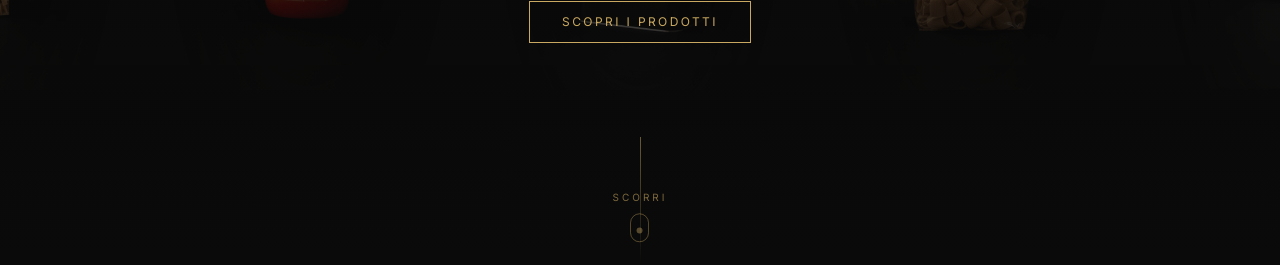
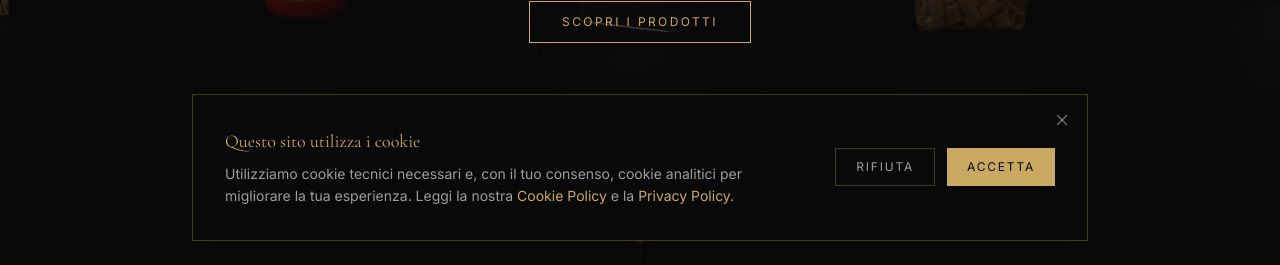
Before and after one commit to giovanniobletter/gbio, a Next.js app: page /it in a window 1280 px wide. Shown: the part 535-800 px from the top of the page. Built offline with nearby package versions, Linux system fonts and the light colour scheme; no server answers.

Commit message:
Aggiungi cookie banner GDPR con consenso per analytics
Il banner appare al primo accesso e permette di accettare o rifiutare
i cookie analitici. Google Analytics si carica solo dopo il consenso.
La scelta viene salvata in localStorage.

Co-Authored-By: Claude Opus 4.6 <noreply@anthropic.com>

```diff
--- a/src/app/layout.tsx
+++ b/src/app/layout.tsx
@@ -1,9 +1,7 @@
 import type { Metadata } from 'next'
-import Script from 'next/script'
 import { Cormorant_Garamond, Inter, Noto_Sans_SC, Bodoni_Moda } from 'next/font/google'
+import { CookieBanner } from '@/components/ui/CookieBanner'
 import './globals.css'
-
-const GA_ID = process.env.NEXT_PUBLIC_GA_ID
 
 const cormorant = Cormorant_Garamond({
   subsets: ['latin', 'latin-ext', 'cyrillic'],
@@ -54,23 +52,8 @@ export default function RootLayout({
       className={`${cormorant.variable} ${inter.variable} ${notoSansSC.variable} ${bodoni.variable}`}
     >
       <body className="cursor-custom">
-        {GA_ID && (
-          <>
-            <Script
-              src={`https://www.googletagmanager.com/gtag/js?id=${GA_ID}`}
-              strategy="afterInteractive"
-            />
-            <Script id="google-analytics" strategy="afterInteractive">
-              {`
-                window.dataLayer = window.dataLayer || [];
-                function gtag(){dataLayer.push(arguments);}
-                gtag('js', new Date());
-                gtag('config', '${GA_ID}');
-              `}
-            </Script>
-          </>
-        )}
         {children}
+        <CookieBanner />
       </body>
     </html>
   )
--- /dev/null
+++ b/src/components/ui/CookieBanner.tsx
@@ -0,0 +1,115 @@
+'use client'
+
+import { useState, useEffect } from 'react'
+import { motion, AnimatePresence } from 'framer-motion'
+import { X } from 'lucide-react'
+
+const GA_ID = process.env.NEXT_PUBLIC_GA_ID
+
+function loadGA() {
+  if (!GA_ID || typeof window === 'undefined') return
+
+  // Load gtag script
+  const script = document.createElement('script')
+  script.src = `https://www.googletagmanager.com/gtag/js?id=${GA_ID}`
+  script.async = true
+  document.head.appendChild(script)
+
+  // Initialize gtag
+  window.dataLayer = window.dataLayer || []
+  function gtag(...args: unknown[]) {
+    window.dataLayer.push(args)
+  }
+  gtag('js', new Date())
+  gtag('config', GA_ID)
+}
+
+declare global {
+  interface Window {
+    dataLayer: unknown[]
+  }
+}
+
+export function CookieBanner() {
+  const [visible, setVisible] = useState(false)
+
+  useEffect(() => {
+    const consent = localStorage.getItem('cookie-consent')
+    if (consent === 'accepted') {
+      loadGA()
+    } else if (consent === null) {
+      // No choice made yet — show banner after a short delay
+      const timer = setTimeout(() => setVisible(true), 1500)
+      return () => clearTimeout(timer)
+    }
+  }, [])
+
+  const accept = () => {
+    localStorage.setItem('cookie-consent', 'accepted')
+    setVisible(false)
+    loadGA()
+  }
+
+  const reject = () => {
+    localStorage.setItem('cookie-consent', 'rejected')
+    setVisible(false)
+  }
+
+  return (
+    <AnimatePresence>
+      {visible && (
+        <motion.div
+          initial={{ y: 100, opacity: 0 }}
+          animate={{ y: 0, opacity: 1 }}
+          exit={{ y: 100, opacity: 0 }}
+          transition={{ duration: 0.4, ease: [0.16, 1, 0.3, 1] }}
+          className="fixed bottom-0 left-0 right-0 z-[9999] p-4 md:p-6"
+        >
+          <div className="container-custom max-w-4xl mx-auto bg-nero/95 backdrop-blur-md border border-gold/30 p-6 md:p-8 shadow-2xl">
+            <button
+              onClick={reject}
+              className="absolute top-4 right-4 text-bianco/40 hover:text-gold transition-colors"
+              aria-label="Chiudi"
+            >
+              <X size={18} />
+            </button>
+
+            <div className="flex flex-col md:flex-row md:items-center gap-6">
+              <div className="flex-1">
+                <h3 className="font-serif text-lg text-gold mb-2">
+                  Questo sito utilizza i cookie
+                </h3>
+                <p className="font-sans text-sm text-bianco/60 leading-relaxed">
+                  Utilizziamo cookie tecnici necessari e, con il tuo consenso, cookie analitici
+                  per migliorare la tua esperienza. Leggi la nostra{' '}
+                  <a href="/it/cookies" className="text-gold hover:underline">
+                    Cookie Policy
+                  </a>{' '}
+                  e la{' '}
+                  <a href="/it/privacy" className="text-gold hover:underline">
+                    Privacy Policy
+                  </a>.
+                </p>
+              </div>
+
+              <div className="flex gap-3 flex-shrink-0">
+                <button
+                  onClick={reject}
+                  className="px-5 py-2.5 border border-gold/30 text-bianco/60 font-sans text-xs uppercase tracking-[0.15em] hover:border-gold hover:text-bianco transition-all duration-300"
+                >
+                  Rifiuta
+                </button>
+                <button
+                  onClick={accept}
+                  className="px-5 py-2.5 bg-gold text-nero font-sans text-xs uppercase tracking-[0.15em] hover:bg-gold-light transition-all duration-300"
+                >
+                  Accetta
+                </button>
+              </div>
+            </div>
+          </div>
+        </motion.div>
+      )}
+    </AnimatePresence>
+  )
+}
```
